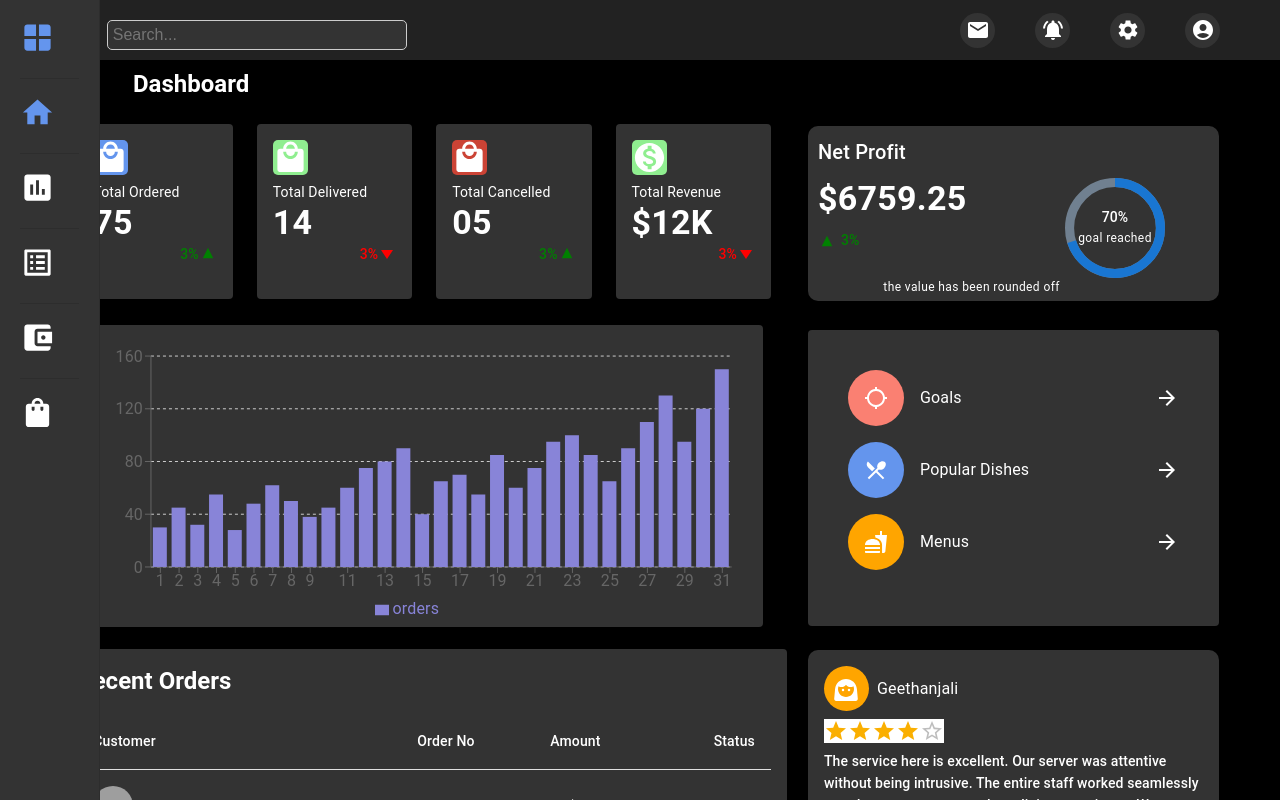
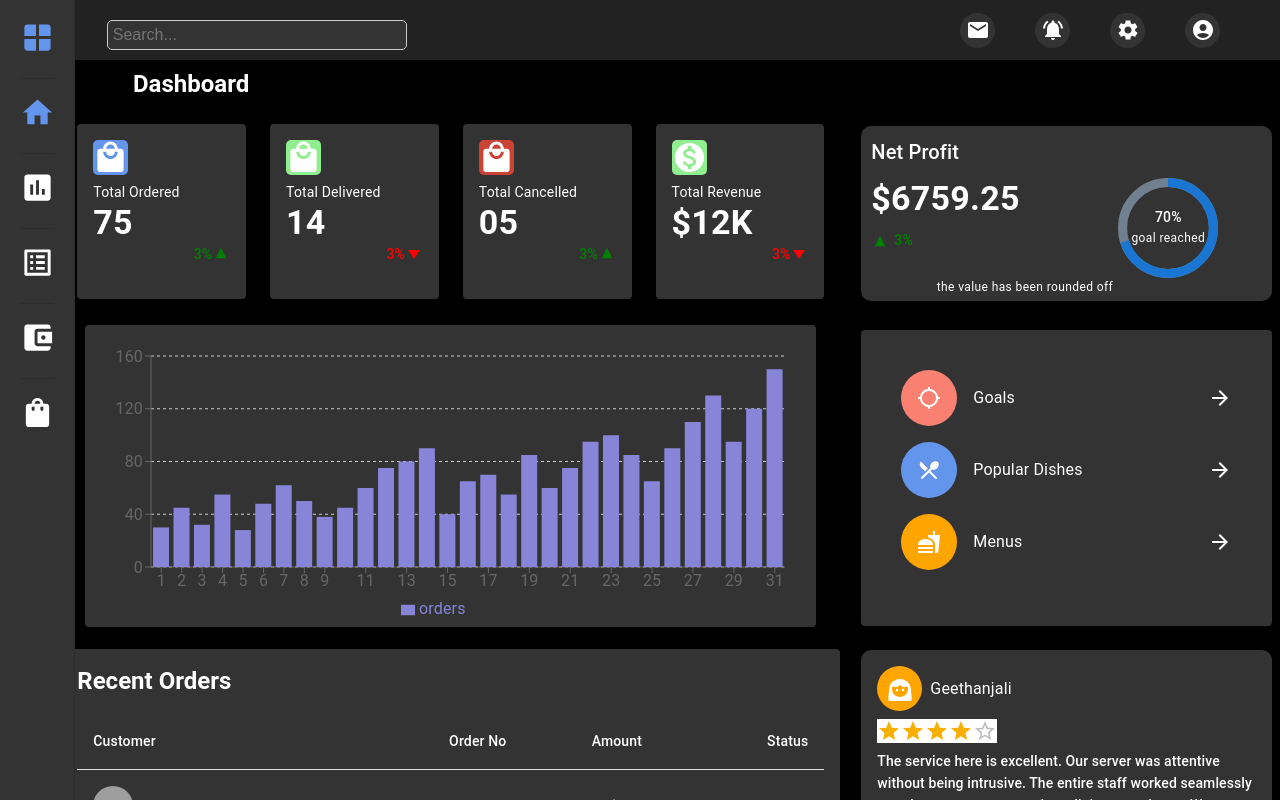
Before and after one commit to ammakavya/DashBoard, a React (Create React App) app: page / in a window 1280 px wide. Shown: the top 800 px of the page. Built offline with nearby package versions, Linux system fonts and the light colour scheme; grey boxes are pictures that could not be loaded.

Commit message:
first commit

```diff
--- a/src/App.js
+++ b/src/App.js
@@ -29,7 +29,7 @@ function App() {
           <Grid item xs={12} sm={4} md={0.5}>
             <MenuBoard />
           </Grid>
-          <Grid item xs={12} sm={8} md={7} sx={{ padding: "5px" }}>
+          <Grid item xs={12} sm={8} md={7.5} sx={{ padding: "5px" }}>
             <ProductDetails />
             <ActivityDetails />
             <Transactions />
--- a/src/components/MenuBoard.js
+++ b/src/components/MenuBoard.js
@@ -11,7 +11,7 @@ import HomeIcon from "@mui/icons-material/Home";
 import InsertChartIcon from "@mui/icons-material/InsertChart";
 import ShoppingBagIcon from "@mui/icons-material/ShoppingBag";
 
-const drawerWidth = 100;
+const drawerWidth = 75;
 
 function MenuBoard(props) {
   const { window } = props;
```
